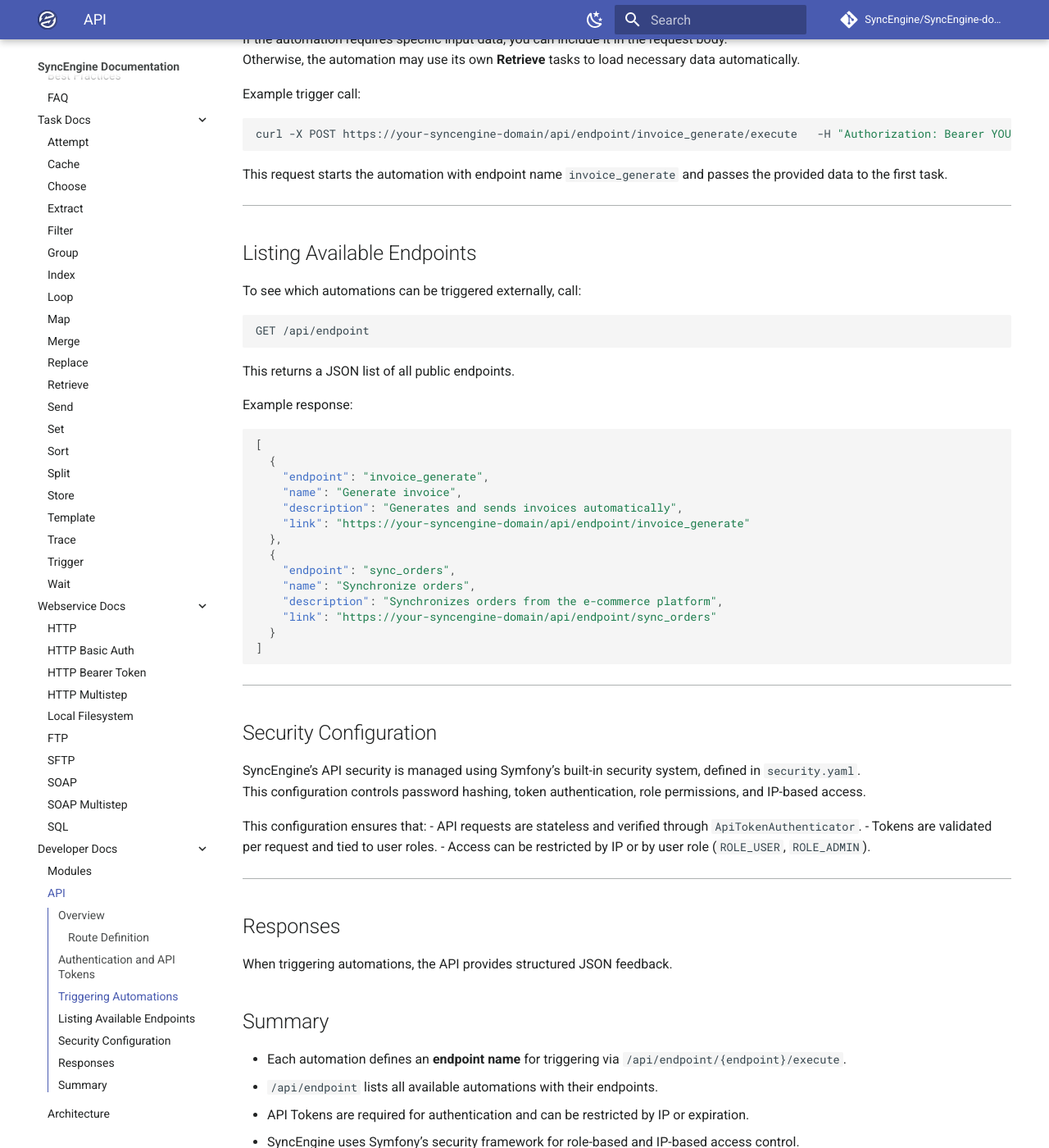
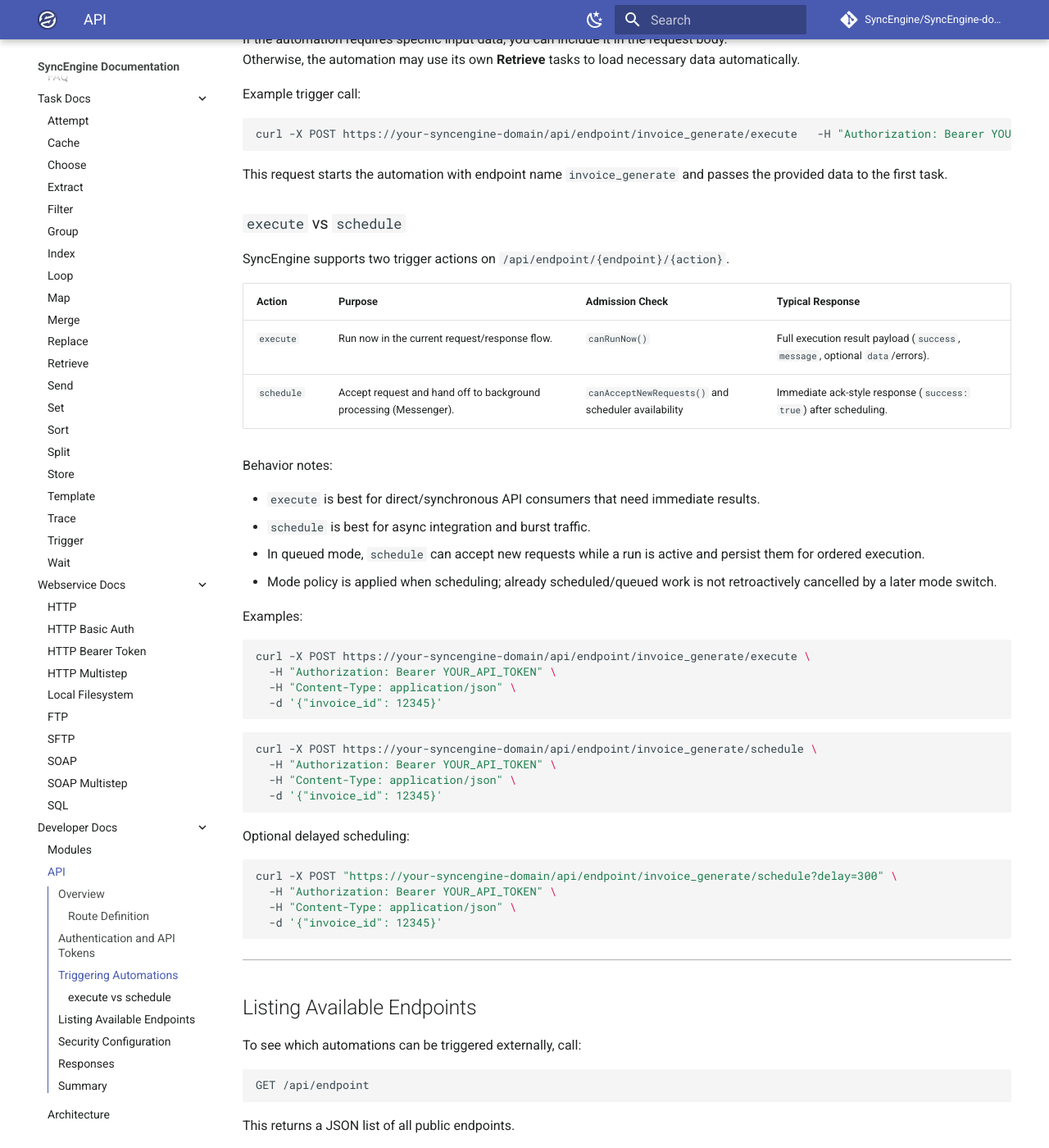
Before and after one commit to SyncEngine/docs, an MkDocs documentation site: the page built from docs/developer/api.md, in a window 1280 px wide and 1400 px high, scrolled down 1301 px. Shown: the whole window at 82% size. Built offline with MkDocs 1.6.1 and Material for MkDocs 9.7.7, drawn with Linux system fonts in a browser that asks for light colours; comment, search, counter and statistics services are not loaded; some of the changed text lies outside the part shown.

Commit message:
Explain execute vs schedule actions

````diff
--- a/docs/developer/api.md
+++ b/docs/developer/api.md
@@ -65,6 +65,47 @@ curl -X POST https://your-syncengine-domain/api/endpoint/invoice_generate/execut
 
 This request starts the automation with endpoint name `invoice_generate` and passes the provided data to the first task.
 
+### `execute` vs `schedule`
+
+SyncEngine supports two trigger actions on `/api/endpoint/{endpoint}/{action}`.
+
+| Action | Purpose | Admission Check | Typical Response |
+|---|---|---|---|
+| `execute` | Run now in the current request/response flow. | `canRunNow()` | Full execution result payload (`success`, `message`, optional `data`/errors). |
+| `schedule` | Accept request and hand off to background processing (Messenger). | `canAcceptNewRequests()` and scheduler availability | Immediate ack-style response (`success: true`) after scheduling. |
+
+Behavior notes:
+
+- `execute` is best for direct/synchronous API consumers that need immediate results.
+- `schedule` is best for async integration and burst traffic.
+- In queued mode, `schedule` can accept new requests while a run is active and persist them for ordered execution.
+- Mode policy is applied when scheduling; already scheduled/queued work is not retroactively cancelled by a later mode switch.
+
+Examples:
+
+```bash
+curl -X POST https://your-syncengine-domain/api/endpoint/invoice_generate/execute \
+  -H "Authorization: Bearer YOUR_API_TOKEN" \
+  -H "Content-Type: application/json" \
+  -d '{"invoice_id": 12345}'
+```
+
+```bash
+curl -X POST https://your-syncengine-domain/api/endpoint/invoice_generate/schedule \
+  -H "Authorization: Bearer YOUR_API_TOKEN" \
+  -H "Content-Type: application/json" \
+  -d '{"invoice_id": 12345}'
+```
+
+Optional delayed scheduling:
+
+```bash
+curl -X POST "https://your-syncengine-domain/api/endpoint/invoice_generate/schedule?delay=300" \
+  -H "Authorization: Bearer YOUR_API_TOKEN" \
+  -H "Content-Type: application/json" \
+  -d '{"invoice_id": 12345}'
+```
+
 ---
 
 ## Listing Available Endpoints
@@ -116,7 +157,7 @@ When triggering automations, the API provides structured JSON feedback.
 
 ## Summary
 
-- Each automation defines an **endpoint name** for triggering via `/api/endpoint/{endpoint}/execute`.
+- Each automation defines an **endpoint name** for triggering via `/api/endpoint/{endpoint}/execute` or `/api/endpoint/{endpoint}/schedule`.
 - `/api/endpoint` lists all available automations with their endpoints.
 - API Tokens are required for authentication and can be restricted by IP or expiration.
 - SyncEngine uses Symfony’s security framework for role-based and IP-based access control.
````
